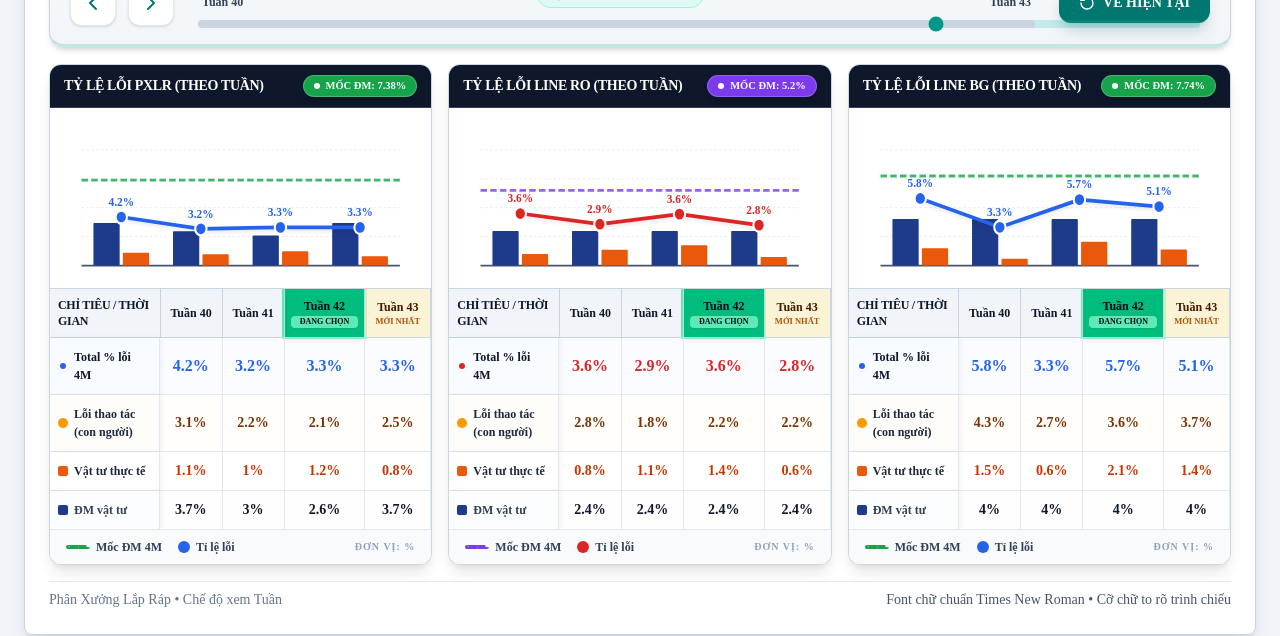
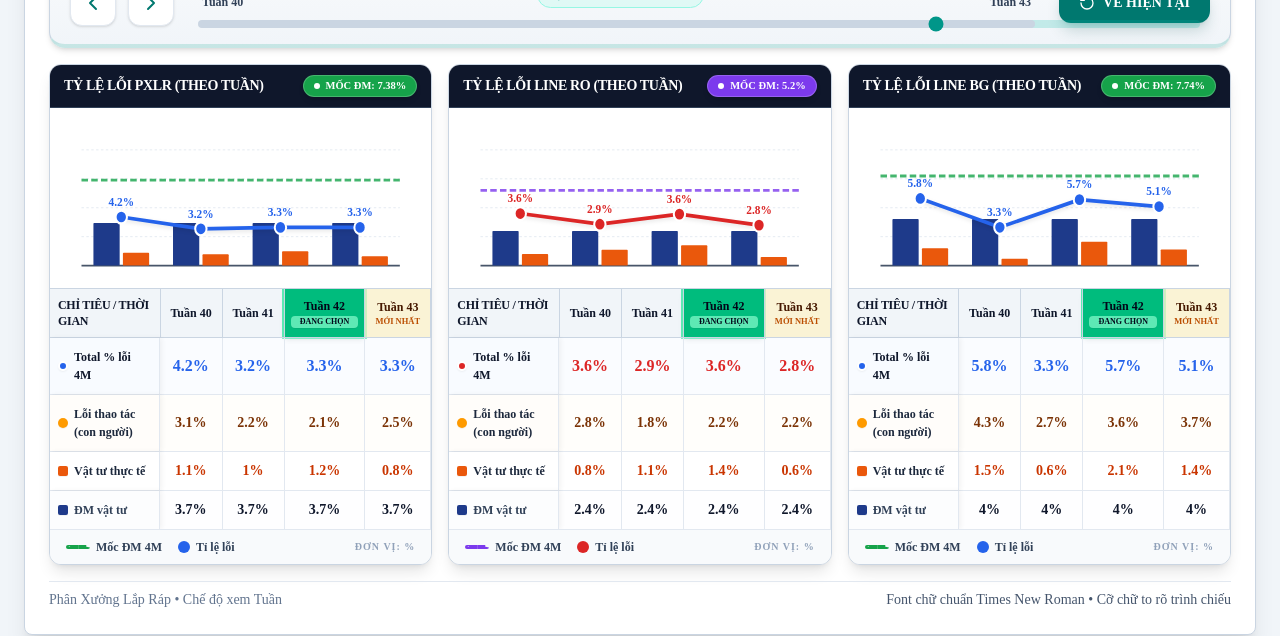
Before and after one commit to ngonhatvpr2910-jpg/BAOCAOGIAOBAN, a React (Vite) app: page / in a window 1280 px wide. Shown: the part 2880-3516 px from the top of the page. Built offline with nearby package versions, Linux system fonts and the light colour scheme.

Commit message:
Add files via upload

```diff
--- a/initialData.ts
+++ b/initialData.ts
@@ -419,7 +419,7 @@ export const INITIAL_QUALITY_DAILY_RECORDS: QualityDailyRecord[] = [
     month: 'T9',
     ro: { dmVatTu: 2.4, vatTu: 0.90, totalLoi4M: 2.90, sanLuong: 741 },
     bg: { dmVatTu: 4.03, vatTu: 0.00, totalLoi4M: 0.00, sanLuong: 0 },
-    pxlr: { dmVatTu: 2.40, vatTu: 0.90, totalLoi4M: 2.90 },
+    pxlr: { dmVatTu: 3.69, vatTu: 0.90, totalLoi4M: 2.90 },
   },
   {
     id: 'q-d-02',
@@ -429,7 +429,7 @@ export const INITIAL_QUALITY_DAILY_RECORDS: QualityDailyRecord[] = [
     month: 'T9',
     ro: { dmVatTu: 2.4, vatTu: 0.90, totalLoi4M: 2.60, sanLuong: 701 },
     bg: { dmVatTu: 4.03, vatTu: 3.75, totalLoi4M: 8.01, sanLuong: 111 },
-    pxlr: { dmVatTu: 2.62, vatTu: 1.29, totalLoi4M: 3.34 },
+    pxlr: { dmVatTu: 3.69, vatTu: 1.29, totalLoi4M: 3.34 },
   },
   {
     id: 'q-d-03',
@@ -439,7 +439,7 @@ export const INITIAL_QUALITY_DAILY_RECORDS: QualityDailyRecord[] = [
     month: 'T9',
     ro: { dmVatTu: 2.4, vatTu: 2.00, totalLoi4M: 3.00, sanLuong: 657 },
     bg: { dmVatTu: 4.03, vatTu: 0.00, totalLoi4M: 0.00, sanLuong: 0 },
-    pxlr: { dmVatTu: 2.40, vatTu: 2.00, totalLoi4M: 3.00 },
+    pxlr: { dmVatTu: 3.69, vatTu: 2.00, totalLoi4M: 3.00 },
   },
   {
     id: 'q-d-sun-01',
@@ -449,7 +449,7 @@ export const INITIAL_QUALITY_DAILY_RECORDS: QualityDailyRecord[] = [
     month: 'T9',
     ro: { dmVatTu: 2.4, vatTu: 0.00, totalLoi4M: 0.00, sanLuong: 0 },
     bg: { dmVatTu: 4.03, vatTu: 0.00, totalLoi4M: 0.00, sanLuong: 0 },
-    pxlr: { dmVatTu: 2.49, vatTu: 0.00, totalLoi4M: 0.00 },
+    pxlr: { dmVatTu: 3.69, vatTu: 0.00, totalLoi4M: 0.00 },
   },
   {
     id: 'q-d-04',
@@ -459,7 +459,7 @@ export const INITIAL_QUALITY_DAILY_RECORDS: QualityDailyRecord[] = [
     month: 'T9',
     ro: { dmVatTu: 2.4, vatTu: 0.30, totalLoi4M: 3.10, sanLuong: 800 },
     bg: { dmVatTu: 4.03, vatTu: 1.60, totalLoi4M: 5.80, sanLuong: 60 },
-    pxlr: { dmVatTu: 2.51, vatTu: 0.39, totalLoi4M: 3.29 },
+    pxlr: { dmVatTu: 3.69, vatTu: 0.39, totalLoi4M: 3.29 },
   },
   {
     id: 'q-d-05',
@@ -469,7 +469,7 @@ export const INITIAL_QUALITY_DAILY_RECORDS: QualityDailyRecord[] = [
     month: 'T9',
     ro: { dmVatTu: 2.4, vatTu: 1.20, totalLoi4M: 3.50, sanLuong: 868 },
     bg: { dmVatTu: 4.03, vatTu: 1.43, totalLoi4M: 10.71, sanLuong: 63 },
-    pxlr: { dmVatTu: 2.51, vatTu: 1.22, totalLoi4M: 3.99 },
+    pxlr: { dmVatTu: 3.69, vatTu: 1.22, totalLoi4M: 3.99 },
   },
   {
     id: 'q-d-06',
@@ -479,7 +479,7 @@ export const INITIAL_QUALITY_DAILY_RECORDS: QualityDailyRecord[] = [
     month: 'T9',
     ro: { dmVatTu: 2.4, vatTu: 0.80, totalLoi4M: 3.30, sanLuong: 820 },
     bg: { dmVatTu: 4.03, vatTu: 3.61, totalLoi4M: 8.33, sanLuong: 38 },
-    pxlr: { dmVatTu: 2.47, vatTu: 0.92, totalLoi4M: 3.52 },
+    pxlr: { dmVatTu: 3.69, vatTu: 0.92, totalLoi4M: 3.52 },
   },
   {
     id: 'q-d-07',
@@ -489,7 +489,7 @@ export const INITIAL_QUALITY_DAILY_RECORDS: QualityDailyRecord[] = [
     month: 'T9',
     ro: { dmVatTu: 2.4, vatTu: 0.90, totalLoi4M: 2.10, sanLuong: 780 },
     bg: { dmVatTu: 4.03, vatTu: 1.39, totalLoi4M: 6.39, sanLuong: 72 },
-    pxlr: { dmVatTu: 2.54, vatTu: 0.94, totalLoi4M: 2.46 },
+    pxlr: { dmVatTu: 3.69, vatTu: 0.94, totalLoi4M: 2.46 },
   },
   {
     id: 'q-d-08',
@@ -499,7 +499,7 @@ export const INITIAL_QUALITY_DAILY_RECORDS: QualityDailyRecord[] = [
     month: 'T9',
     ro: { dmVatTu: 2.4, vatTu: 1.90, totalLoi4M: 3.50, sanLuong: 810 },
     bg: { dmVatTu: 4.03, vatTu: 2.78, totalLoi4M: 8.52, sanLuong: 54 },
-    pxlr: { dmVatTu: 2.50, vatTu: 1.95, totalLoi4M: 3.81 },
+    pxlr: { dmVatTu: 3.69, vatTu: 1.95, totalLoi4M: 3.81 },
   },
   {
     id: 'q-d-09',
@@ -509,7 +509,7 @@ export const INITIAL_QUALITY_DAILY_RECORDS: QualityDailyRecord[] = [
     month: 'T9',
     ro: { dmVatTu: 2.4, vatTu: 0.50, totalLoi4M: 1.80, sanLuong: 750 },
     bg: { dmVatTu: 4.03, vatTu: 0.00, totalLoi4M: 6.82, sanLuong: 44 },
-    pxlr: { dmVatTu: 2.49, vatTu: 0.47, totalLoi4M: 2.08 },
+    pxlr: { dmVatTu: 3.69, vatTu: 0.47, totalLoi4M: 2.08 },
   },
   {
     id: 'q-d-sun-02',
@@ -519,7 +519,7 @@ export const INITIAL_QUALITY_DAILY_RECORDS: QualityDailyRecord[] = [
     month: 'T9',
     ro: { dmVatTu: 2.4, vatTu: 0.00, totalLoi4M: 0.00, sanLuong: 0 },
     bg: { dmVatTu: 4.03, vatTu: 0.00, totalLoi4M: 0.00, sanLuong: 0 },
-    pxlr: { dmVatTu: 2.49, vatTu: 0.00, totalLoi4M: 0.00 },
+    pxlr: { dmVatTu: 3.69, vatTu: 0.00, totalLoi4M: 0.00 },
   },
   {
     id: 'q-d-10',
@@ -529,7 +529,7 @@ export const INITIAL_QUALITY_DAILY_RECORDS: QualityDailyRecord[] = [
     month: 'T9',
     ro: { dmVatTu: 2.4, vatTu: 0.90, totalLoi4M: 2.20, sanLuong: 820 },
     bg: { dmVatTu: 4.03, vatTu: 0.00, totalLoi4M: 1.36, sanLuong: 74 },
-    pxlr: { dmVatTu: 2.53, vatTu: 0.83, totalLoi4M: 2.13 },
+    pxlr: { dmVatTu: 3.69, vatTu: 0.83, totalLoi4M: 2.13 },
   },
   {
     id: 'q-d-11',
@@ -539,7 +539,7 @@ export const INITIAL_QUALITY_DAILY_RECORDS: QualityDailyRecord[] = [
     month: 'T9',
     ro: { dmVatTu: 2.4, vatTu: 0.90, totalLoi4M: 3.30, sanLuong: 850 },
     bg: { dmVatTu: 4.03, vatTu: 6.19, totalLoi4M: 7.62, sanLuong: 50 },
-    pxlr: { dmVatTu: 2.49, vatTu: 1.19, totalLoi4M: 3.54 },
+    pxlr: { dmVatTu: 3.69, vatTu: 1.19, totalLoi4M: 3.54 },
   },
   {
     id: 'q-d-12',
@@ -549,7 +549,7 @@ export const INITIAL_QUALITY_DAILY_RECORDS: QualityDailyRecord[] = [
     month: 'T9',
     ro: { dmVatTu: 2.4, vatTu: 2.30, totalLoi4M: 4.10, sanLuong: 830 },
     bg: { dmVatTu: 4.03, vatTu: 0.30, totalLoi4M: 4.52, sanLuong: 45 },
-    pxlr: { dmVatTu: 2.48, vatTu: 2.20, totalLoi4M: 4.12 },
+    pxlr: { dmVatTu: 3.69, vatTu: 2.20, totalLoi4M: 4.12 },
   },
   {
     id: 'q-d-13',
@@ -559,7 +559,7 @@ export const INITIAL_QUALITY_DAILY_RECORDS: QualityDailyRecord[] = [
     month: 'T9',
     ro: { dmVatTu: 2.4, vatTu: 1.00, totalLoi4M: 5.40, sanLuong: 840 },
     bg: { dmVatTu: 4.03, vatTu: 3.53, totalLoi4M: 4.81, sanLuong: 48 },
-    pxlr: { dmVatTu: 2.49, vatTu: 1.14, totalLoi4M: 5.37 },
+    pxlr: { dmVatTu: 3.69, vatTu: 1.14, totalLoi4M: 5.37 },
   },
   {
     id: 'q-d-14',
@@ -569,7 +569,7 @@ export const INITIAL_QUALITY_DAILY_RECORDS: QualityDailyRecord[] = [
     month: 'T9',
     ro: { dmVatTu: 2.4, vatTu: 1.20, totalLoi4M: 4.20, sanLuong: 800 },
     bg: { dmVatTu: 4.03, vatTu: 2.10, totalLoi4M: 5.10, sanLuong: 50 },
-    pxlr: { dmVatTu: 2.50, vatTu: 1.25, totalLoi4M: 4.25 },
+    pxlr: { dmVatTu: 3.69, vatTu: 1.25, totalLoi4M: 4.25 },
   },
   {
     id: 'q-d-15',
@@ -579,7 +579,7 @@ export const INITIAL_QUALITY_DAILY_RECORDS: QualityDailyRecord[] = [
     month: 'T9',
     ro: { dmVatTu: 2.4, vatTu: 0.80, totalLoi4M: 3.80, sanLuong: 780 },
     bg: { dmVatTu: 4.03, vatTu: 1.50, totalLoi4M: 6.20, sanLuong: 40 },
-    pxlr: { dmVatTu: 2.48, vatTu: 0.84, totalLoi4M: 3.92 },
+    pxlr: { dmVatTu: 3.69, vatTu: 0.84, totalLoi4M: 3.92 },
   },
   {
     id: 'q-d-sun-03',
@@ -589,7 +589,7 @@ export const INITIAL_QUALITY_DAILY_RECORDS: QualityDailyRecord[] = [
     month: 'T9',
     ro: { dmVatTu: 2.4, vatTu: 0.00, totalLoi4M: 0.00, sanLuong: 0 },
     bg: { dmVatTu: 4.03, vatTu: 0.00, totalLoi4M: 0.00, sanLuong: 0 },
-    pxlr: { dmVatTu: 2.49, vatTu: 0.00, totalLoi4M: 0.00 },
+    pxlr: { dmVatTu: 3.69, vatTu: 0.00, totalLoi4M: 0.00 },
   },
   {
     id: 'q-d-16',
@@ -599,7 +599,7 @@ export const INITIAL_QUALITY_DAILY_RECORDS: QualityDailyRecord[] = [
     month: 'T9',
     ro: { dmVatTu: 2.4, vatTu: 0.70, totalLoi4M: 2.50, sanLuong: 850 },
     bg: { dmVatTu: 4.03, vatTu: 1.20, totalLoi4M: 4.80, sanLuong: 55 },
-    pxlr: { dmVatTu: 2.50, vatTu: 0.73, totalLoi4M: 2.64 },
+    pxlr: { dmVatTu: 3.69, vatTu: 0.73, totalLoi4M: 2.64 },
   },
   {
     id: 'q-d-17',
@@ -609,7 +609,7 @@ export const INITIAL_QUALITY_DAILY_RECORDS: QualityDailyRecord[] = [
     month: 'T9',
     ro: { dmVatTu: 2.4, vatTu: 0.95, totalLoi4M: 3.10, sanLuong: 820 },
     bg: { dmVatTu: 4.03, vatTu: 2.40, totalLoi4M: 7.20, sanLuong: 52 },
-    pxlr: { dmVatTu: 2.50, vatTu: 1.04, totalLoi4M: 3.35 },
+    pxlr: { dmVatTu: 3.69, vatTu: 1.04, totalLoi4M: 3.35 },
   },
   {
     id: 'q-d-18',
@@ -619,7 +619,7 @@ export const INITIAL_QUALITY_DAILY_RECORDS: QualityDailyRecord[] = [
     month: 'T9',
     ro: { dmVatTu: 2.4, vatTu: 1.05, totalLoi4M: 3.40, sanLuong: 830 },
     bg: { dmVatTu: 4.03, vatTu: 2.80, totalLoi4M: 8.10, sanLuong: 48 },
-    pxlr: { dmVatTu: 2.49, vatTu: 1.15, totalLoi4M: 3.66 },
+    pxlr: { dmVatTu: 3.69, vatTu: 1.15, totalLoi4M: 3.66 },
   },
   // THÁNG 10 (01/10 đến 15/10) - Dữ liệu chuẩn theo báo cáo Excel LRRO & LRBG
   {
@@ -630,7 +630,7 @@ export const INITIAL_QUALITY_DAILY_RECORDS: QualityDailyRecord[] = [
     month: 'T10',
     ro: { dmVatTu: 2.4, vatTu: 1.4, loiThaoTac: 0.7, totalLoi4M: 2.1, sanLuong: 426 },
     bg: { dmVatTu: 4.03, vatTu: 0.50, loiThaoTac: 3.75, totalLoi4M: 4.25, sanLuong: 400 },
-    pxlr: { dmVatTu: 3.19, vatTu: 0.96, loiThaoTac: 2.18, totalLoi4M: 3.14 },
+    pxlr: { dmVatTu: 3.69, vatTu: 0.96, loiThaoTac: 2.18, totalLoi4M: 3.14 },
   },
   {
     id: 'q-d-oct-02',
@@ -640,7 +640,7 @@ export const INITIAL_QUALITY_DAILY_RECORDS: QualityDailyRecord[] = [
     month: 'T10',
     ro: { dmVatTu: 2.4, vatTu: 0.8, loiThaoTac: 1.4, totalLoi4M: 2.2, sanLuong: 498 },
     bg: { dmVatTu: 4.03, vatTu: 0.63, loiThaoTac: 1.11, totalLoi4M: 1.75, sanLuong: 630 },
-    pxlr: { dmVatTu: 3.31, vatTu: 0.71, loiThaoTac: 1.24, totalLoi4M: 1.95 },
+    pxlr: { dmVatTu: 3.69, vatTu: 0.71, loiThaoTac: 1.24, totalLoi4M: 1.95 },
   },
   {
     id: 'q-d-oct-03',
@@ -650,7 +650,7 @@ export const INITIAL_QUALITY_DAILY_RECORDS: QualityDailyRecord[] = [
     month: 'T10',
     ro: { dmVatTu: 2.4, vatTu: 0.8, loiThaoTac: 2.2, totalLoi4M: 3.0, sanLuong: 502 },
     bg: { dmVatTu: 4.03, vatTu: 2.4, loiThaoTac: 4.0, totalLoi4M: 6.4, sanLuong: 50 },
-    pxlr: { dmVatTu: 2.55, vatTu: 0.95, loiThaoTac: 2.36, totalLoi4M: 3.31 },
+    pxlr: { dmVatTu: 3.69, vatTu: 0.95, loiThaoTac: 2.36, totalLoi4M: 3.31 },
   },
   {
     id: 'q-d-oct-04',
@@ -660,7 +660,7 @@ export const INITIAL_QUALITY_DAILY_RECORDS: QualityDailyRecord[] = [
     month: 'T10',
     ro: { dmVatTu: 2.4, vatTu: 1.6, loiThaoTac: 1.4, totalLoi4M: 3.0, sanLuong: 440 },
     bg: { dmVatTu: 4.03, vatTu: 2.4, loiThaoTac: 4.0, totalLoi4M: 6.4, sanLuong: 50 },
-    pxlr: { dmVatTu: 2.57, vatTu: 1.68, loiThaoTac: 1.67, totalLoi4M: 3.35 },
+    pxlr: { dmVatTu: 3.69, vatTu: 1.68, loiThaoTac: 1.67, totalLoi4M: 3.35 },
   },
   {
     id: 'q-d-oct-05',
@@ -670,7 +670,7 @@ export const INITIAL_QUALITY_DAILY_RECORDS: QualityDailyRecord[] = [
     month: 'T10',
     ro: { dmVatTu: 2.4, vatTu: 0.5, loiThaoTac: 1.9, totalLoi4M: 2.4, sanLuong: 422 },
     bg: { dmVatTu: 4.03, vatTu: 0.00, loiThaoTac: 3.00, totalLoi4M: 3.00, sanLuong: 400 },
-    pxlr: { dmVatTu: 3.19, vatTu: 0.26, loiThaoTac: 2.44, totalLoi4M: 2.69 },
+    pxlr: { dmVatTu: 3.69, vatTu: 0.26, loiThaoTac: 2.44, totalLoi4M: 2.69 },
   },
   {
     id: 'q-d-oct-06',
@@ -680,7 +680,7 @@ export const INITIAL_QUALITY_DAILY_RECORDS: QualityDailyRecord[] = [
     month: 'T10',
     ro: { dmVatTu: 2.4, vatTu: 1.8, loiThaoTac: 1.8, totalLoi4M: 3.6, sanLuong: 443 },
     bg: { dmVatTu: 4.03, vatTu: 0.67, loiThaoTac: 3.67, totalLoi4M: 4.33, sanLuong: 300 },
-    pxlr: { dmVatTu: 3.06, vatTu: 1.34, loiThaoTac: 2.56, totalLoi4M: 3.89 },
+    pxlr: { dmVatTu: 3.69, vatTu: 1.34, loiThaoTac: 2.56, totalLoi4M: 3.89 },
   },
   {
     id: 'q-d-oct-07',
@@ -690,7 +690,7 @@ export const INITIAL_QUALITY_DAILY_RECORDS: QualityDailyRecord[] = [
     month: 'T10',
     ro: { dmVatTu: 2.4, vatTu: 1.1, loiThaoTac: 3.1, totalLoi4M: 4.2, sanLuong: 355 },
     bg: { dmVatTu: 4.03, vatTu: 2.00, loiThaoTac: 2.67, totalLoi4M: 4.67, sanLuong: 150 },
-    pxlr: { dmVatTu: 2.88, vatTu: 1.37, loiThaoTac: 2.97, totalLoi4M: 4.34 },
+    pxlr: { dmVatTu: 3.69, vatTu: 1.37, loiThaoTac: 2.97, totalLoi4M: 4.34 },
   },
   {
     id: 'q-d-oct-08',
@@ -700,7 +700,7 @@ export const INITIAL_QUALITY_DAILY_RECORDS: QualityDailyRecord[] = [
     month: 'T10',
     ro: { dmVatTu: 2.4, vatTu: 0.8, loiThaoTac: 1.9, totalLoi4M: 2.7, sanLuong: 517 },
     bg: { dmVatTu: 4.03, vatTu: 0.00, loiThaoTac: 3.00, totalLoi4M: 3.00, sanLuong: 300 },
-    pxlr: { dmVatTu: 3.00, vatTu: 0.51, loiThaoTac: 2.30, totalLoi4M: 2.81 },
+    pxlr: { dmVatTu: 3.69, vatTu: 0.51, loiThaoTac: 2.30, totalLoi4M: 2.81 },
   },
   {
     id: 'q-d-oct-09',
@@ -710,7 +710,7 @@ export const INITIAL_QUALITY_DAILY_RECORDS: QualityDailyRecord[] = [
     month: 'T10',
     ro: { dmVatTu: 2.4, vatTu: 1.4, loiThaoTac: 2.0, totalLoi4M: 3.4, sanLuong: 500 },
     bg: { dmVatTu: 4.03, vatTu: 2.4, loiThaoTac: 4.0, totalLoi4M: 6.4, sanLuong: 50 },
-    pxlr: { dmVatTu: 2.55, vatTu: 1.49, loiThaoTac: 2.18, totalLoi4M: 3.67 },
+    pxlr: { dmVatTu: 3.69, vatTu: 1.49, loiThaoTac: 2.18, totalLoi4M: 3.67 },
   },
   {
     id: 'q-d-oct-10',
@@ -720,7 +720,7 @@ export const INITIAL_QUALITY_DAILY_RECORDS: QualityDailyRecord[] = [
     month: 'T10',
     ro: { dmVatTu: 2.4, vatTu: 2.1, loiThaoTac: 1.3, totalLoi4M: 3.5, sanLuong: 520 },
     bg: { dmVatTu: 4.03, vatTu: 2.4, loiThaoTac: 4.0, totalLoi4M: 6.4, sanLuong: 50 },
-    pxlr: { dmVatTu: 2.54, vatTu: 2.13, loiThaoTac: 1.54, totalLoi4M: 3.75 },
+    pxlr: { dmVatTu: 3.69, vatTu: 2.13, loiThaoTac: 1.54, totalLoi4M: 3.75 },
   },
   {
     id: 'q-d-oct-11',
@@ -730,7 +730,7 @@ export const INITIAL_QUALITY_DAILY_RECORDS: QualityDailyRecord[] = [
     month: 'T10',
     ro: { dmVatTu: 2.4, vatTu: 0.3, loiThaoTac: 2.7, totalLoi4M: 3.0, sanLuong: 330 },
     bg: { dmVatTu: 4.03, vatTu: 2.4, loiThaoTac: 4.0, totalLoi4M: 6.4, sanLuong: 50 },
-    pxlr: { dmVatTu: 2.61, vatTu: 0.58, loiThaoTac: 2.87, totalLoi4M: 3.45 },
+    pxlr: { dmVatTu: 3.69, vatTu: 0.58, loiThaoTac: 2.87, totalLoi4M: 3.45 },
   },
   {
     id: 'q-d-oct-12',
@@ -740,7 +740,7 @@ export const INITIAL_QUALITY_DAILY_RECORDS: QualityDailyRecord[] = [
     month: 'T10',
     ro: { dmVatTu: 2.4, vatTu: 1.5, loiThaoTac: 2.8, totalLoi4M: 4.3, sanLuong: 325 },
     bg: { dmVatTu: 4.03, vatTu: 2.4, loiThaoTac: 4.0, totalLoi4M: 6.4, sanLuong: 50 },
-    pxlr: { dmVatTu: 2.62, vatTu: 1.62, loiThaoTac: 2.96, totalLoi4M: 4.58 },
+    pxlr: { dmVatTu: 3.69, vatTu: 1.62, loiThaoTac: 2.96, totalLoi4M: 4.58 },
   },
   {
     id: 'q-d-oct-13',
@@ -750,7 +750,7 @@ export const INITIAL_QUALITY_DAILY_RECORDS: QualityDailyRecord[] = [
     month: 'T10',
     ro: { dmVatTu: 2.4, vatTu: 2.5, loiThaoTac: 1.7, totalLoi4M: 4.2, sanLuong: 401 },
     bg: { dmVatTu: 4.03, vatTu: 1.47, loiThaoTac: 2.94, totalLoi4M: 4.41, sanLuong: 136 },
-    pxlr: { dmVatTu: 2.81, vatTu: 2.24, loiThaoTac: 2.01, totalLoi4M: 4.25 },
+    pxlr: { dmVatTu: 3.69, vatTu: 2.24, loiThaoTac: 2.01, totalLoi4M: 4.25 },
   },
   {
     id: 'q-d-oct-14',
@@ -760,7 +760,7 @@ export const INITIAL_QUALITY_DAILY_RECORDS: QualityDailyRecord[] = [
     month: 'T10',
     ro: { dmVatTu: 2.4, vatTu: 0.4, loiThaoTac: 2.7, totalLoi4M: 3.1, sanLuong: 448 },
     bg: { dmVatTu: 4.03, vatTu: 2.4, loiThaoTac: 4.0, totalLoi4M: 6.4, sanLuong: 50 },
-    pxlr: { dmVatTu: 2.56, vatTu: 0.60, loiThaoTac: 2.83, totalLoi4M: 3.43 },
+    pxlr: { dmVatTu: 3.69, vatTu: 0.60, loiThaoTac: 2.83, totalLoi4M: 3.43 },
   },
   {
     id: 'q-d-oct-15',
@@ -770,7 +770,7 @@ export const INITIAL_QUALITY_DAILY_RECORDS: QualityDailyRecord[] = [
     month: 'T10',
     ro: { dmVatTu: 2.4, vatTu: 0.0, loiThaoTac: 0.0, totalLoi4M: 0.0, sanLuong: 0 },
     bg: { dmVatTu: 4.03, vatTu: 0.0, loiThaoTac: 0.0, totalLoi4M: 0.0, sanLuong: 0 },
-    pxlr: { dmVatTu: 2.50, vatTu: 0.0, loiThaoTac: 0.0, totalLoi4M: 0.0 },
+    pxlr: { dmVatTu: 3.69, vatTu: 0.0, loiThaoTac: 0.0, totalLoi4M: 0.0 },
   },
 ];
 
```
Also changed, not shown: qualityFormulas.ts (+7 -7 lines).
